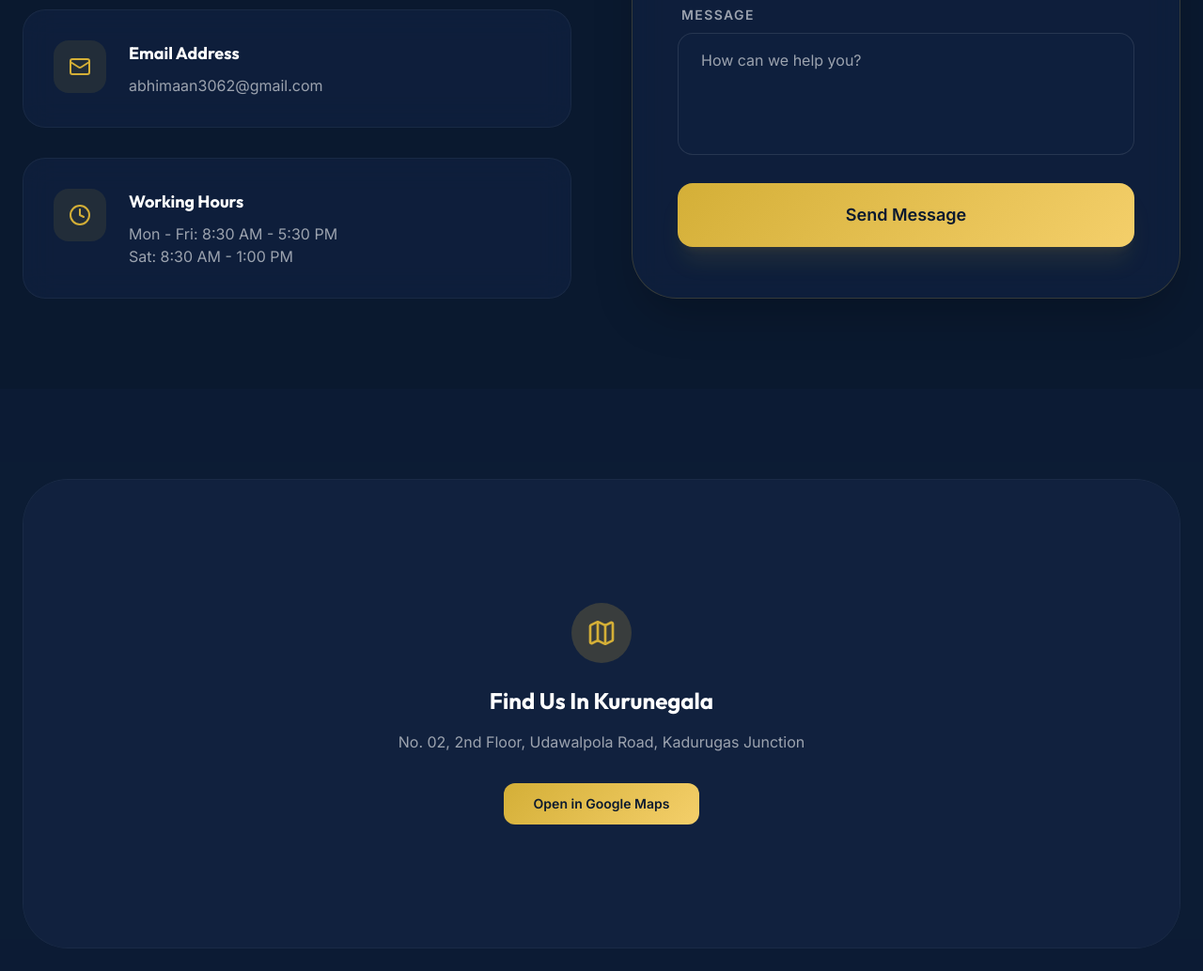
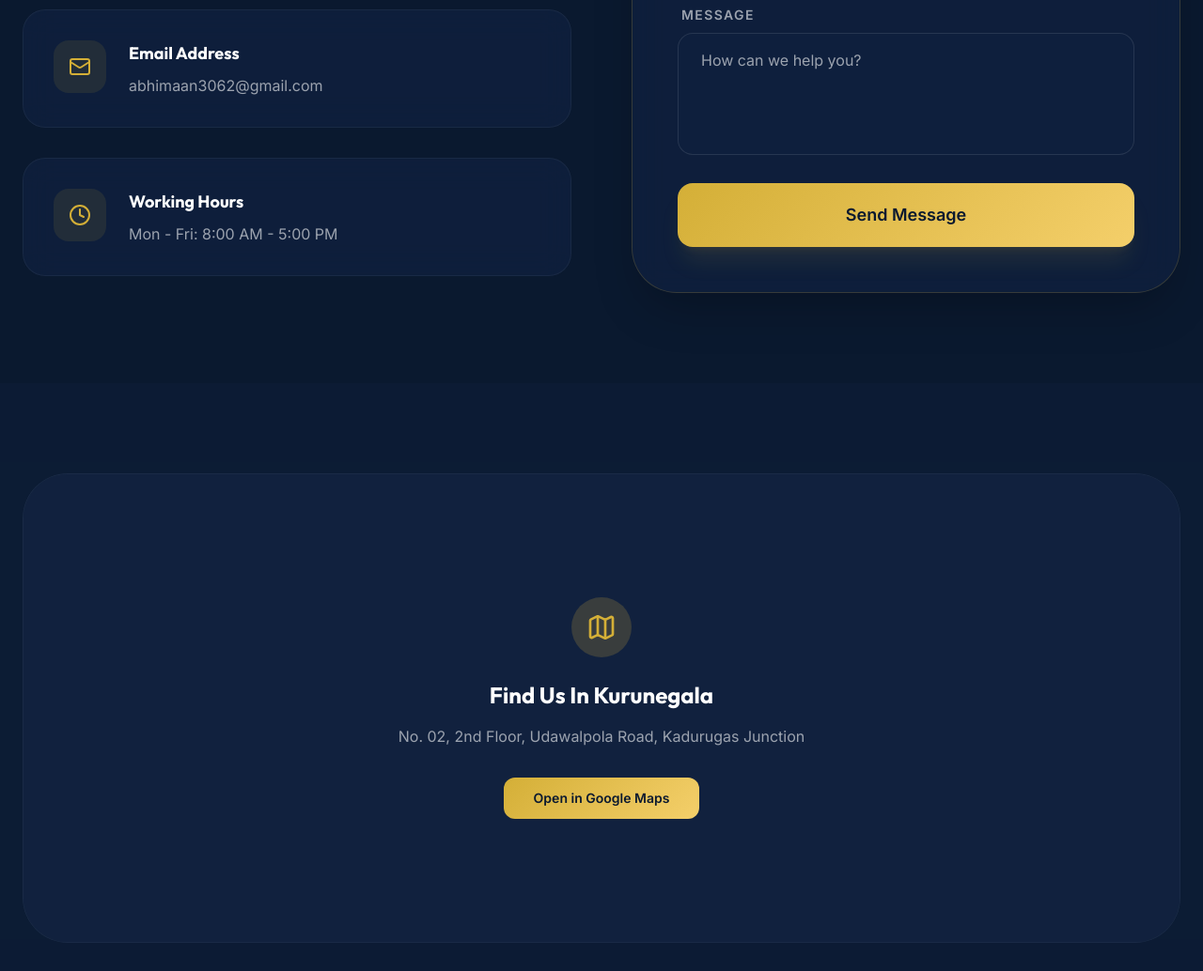
Before and after one commit to PCG0121/Abhimaan.lk, a plain HTML site: page contact.html in a window 1280 px wide. Shown: the part 1033-2067 px from the top of the page at 94% size. Drawn offline with nearby package versions, Linux system fonts and the light colour scheme.

Commit message:
Update working hours

```diff
--- a/contact.html
+++ b/contact.html
@@ -171,8 +171,7 @@
                         </div>
                         <div>
                             <h4 class="text-lg font-bold text-white mb-2">Working Hours</h4>
-                            <p class="text-gray-400">Mon - Fri: 8:30 AM - 5:30 PM</p>
-                            <p class="text-gray-400">Sat: 8:30 AM - 1:00 PM</p>
+                            <p class="text-gray-400">Mon - Fri: 8:00 AM - 5:00 PM</p>
                         </div>
                     </div>
                 </div>
```
